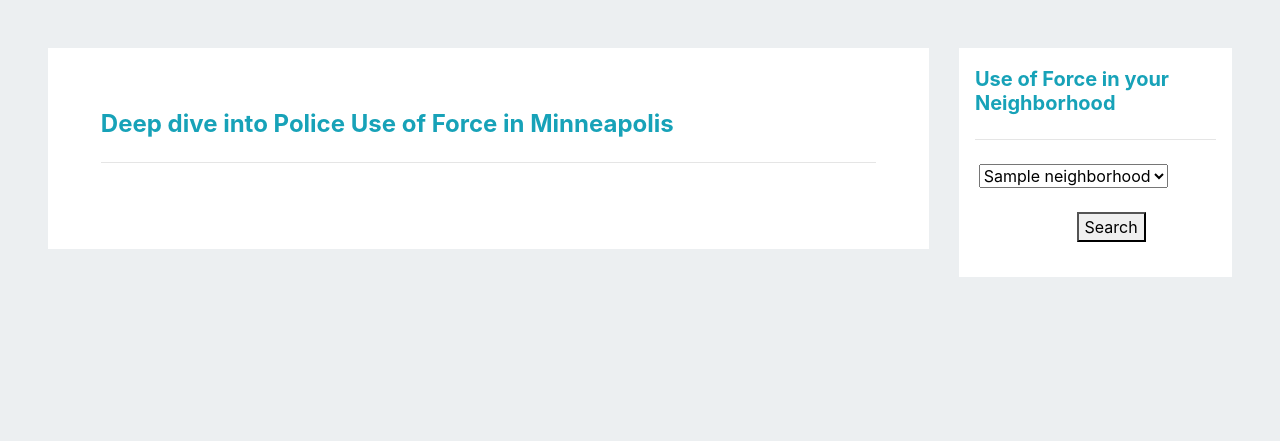
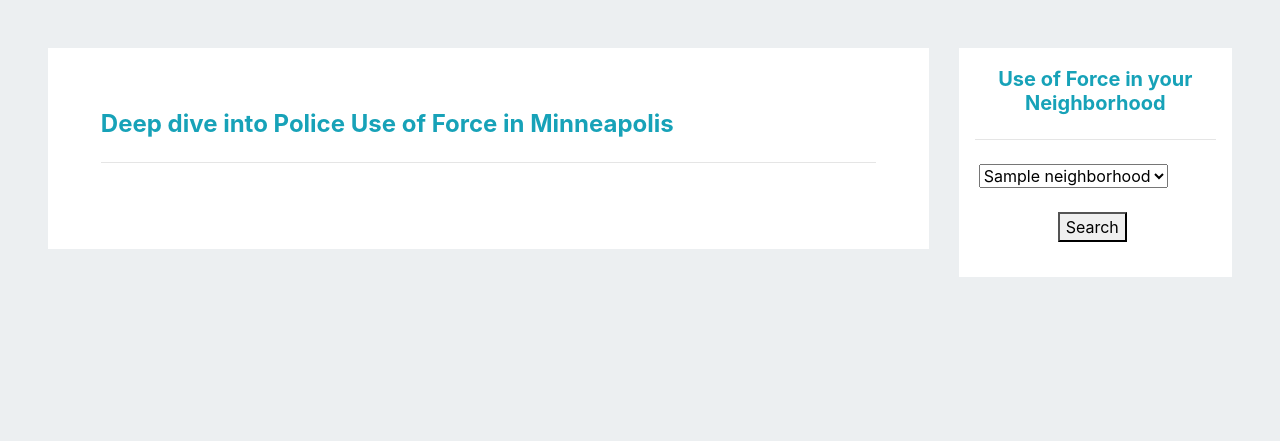
Before and after one commit to dan-edie/Examining-MPD-Use-of-Force, a Flask app: template templates/mpls_deepdive.html in a window 1280 px wide. Shown: the part 56-497 px from the top of the page. Run offline with Flask 2, Linux system fonts and the light colour scheme; the template is opened without the code that fills it: most values are stand-ins (such as "Sample title", 1, 10 or a date in 2020); some libraries are stand-ins or nearby versions.

Commit message:
uploading index changes

```diff
--- a/templates/index.html
+++ b/templates/index.html
@@ -73,7 +73,7 @@
      <!--Create a dropdown menu for user to select a neighborhood & return form input to the app-->
      <div class="col-md-3">
         <div class="box div-box">
-        <h5 class="text-info font-weight-bold">Use of Force in your Neighborhood</h5>
+        <h5 class="text-info font-weight-bold text-center">Use of Force in your Neighborhood</h5>
         <hr class="my-4">
           <div class="row" class="mx-auto" >
 
@@ -87,7 +87,7 @@
 
             </select>
             <br><br>
-            <p id="submission"><button type="Submit" style="margin-left: 60%">Search</button></p>
+            <p id="submission"><button type="Submit" style="margin-left: 40%">Search</button></p>
             </form>
 
             </div>
--- a/templates/mpls_deepdive.html
+++ b/templates/mpls_deepdive.html
@@ -84,7 +84,7 @@
      <!--Create a dropdown menu for user to select a neighborhood & return form input to the app-->
      <div class="col-md-3">
         <div class="box div-box">
-        <h5 class="text-info font-weight-bold">Use of Force in your Neighborhood</h5>
+        <h5 class="text-info font-weight-bold text-center">Use of Force in your Neighborhood</h5>
         <hr class="my-4">
           <div class="row" class="mx-auto" >
 
@@ -98,7 +98,7 @@
 
             </select>
             <br><br>
-            <p id="submission"><button type="Submit" style="margin-left: 60%">Search</button></p>
+            <p id="submission"><button type="Submit" style="margin-left: 40%">Search</button></p>
             </form>
 
             </div>
```
